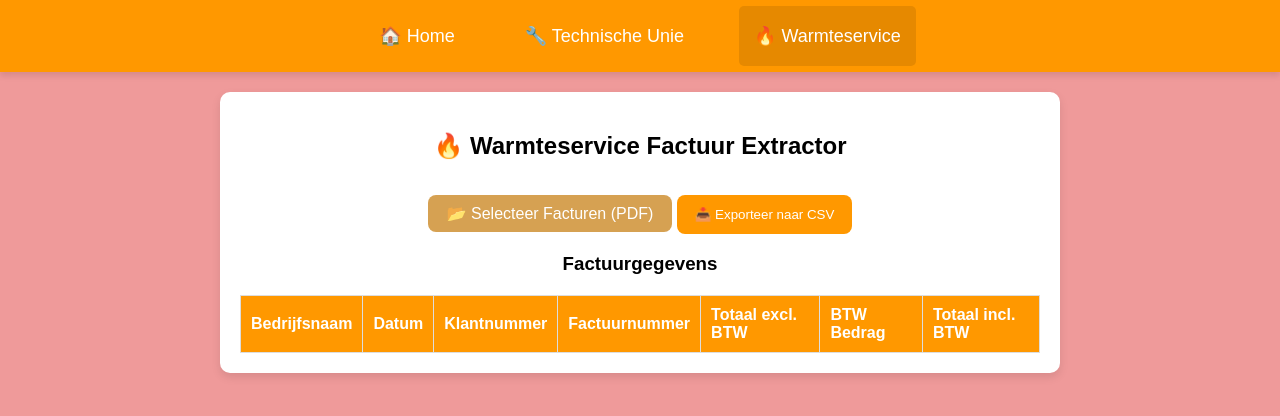
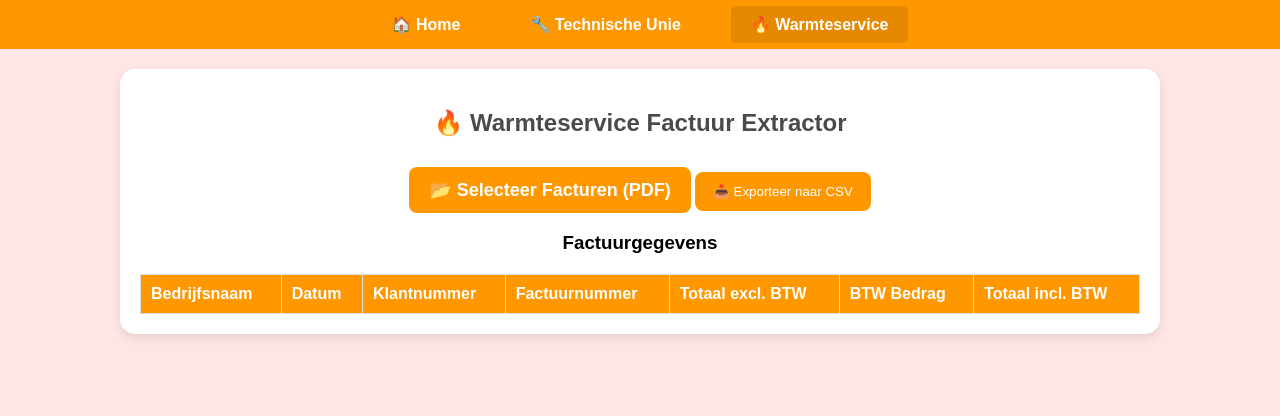
Before and after one commit to tygo64/factuur, a plain HTML site: page warmte.html in a window 1280 px wide. Drawn offline with Linux system fonts and the light colour scheme.

Commit message:
Update style.css

```diff
--- a/css/style.css
+++ b/css/style.css
@@ -1,17 +1,29 @@
-/* Algemene stijl */
+/* Algemene body styling */
 body {
     font-family: Arial, sans-serif;
+    background-color: #fdf7e3;
     margin: 0;
     padding: 0;
-    background-color: #f9f9f9;
     text-align: center;
+}
+
+/* Unieke achtergrondkleuren per pagina */
+.technische-body {
+    background-color: #eef7ff;
+}
+
+.warmte-body {
+    background-color: #ffe6e6;
+}
+
+.bouwmaat-body {
+    background-color: #e6f7e6;
 }
 
 /* Navigatiebalk */
 nav {
     background-color: #ff9800;
-    padding: 25px 0;
-    box-shadow: 0 4px 6px rgba(0, 0, 0, 0.1);
+    padding: 15px 0;
 }
 
 nav ul {
@@ -23,32 +35,64 @@ nav ul {
 }
 
 nav ul li {
-    margin: 0 20px;
+    margin: 0 15px;
 }
 
 nav ul li a {
     text-decoration: none;
+    font-size: 16px;
+    font-weight: bold;
     color: white;
-    font-size: 18px;
-    padding: 20px 15px;
+    padding: 10px 20px;
     border-radius: 5px;
+    transition: 0.3s;
 }
 
-nav ul li a.active, nav ul li a:hover {
+nav ul li a:hover,
+nav ul li a.active {
     background-color: #e68900;
 }
 
-/* Container */
+/* Container styling */
 .container {
-    max-width: 800px;
-    margin: 20px auto;
+    max-width: 1000px;
+    margin: auto;
     background: white;
     padding: 20px;
-    border-radius: 10px;
+    border-radius: 15px;
     box-shadow: 0 4px 10px rgba(0, 0, 0, 0.1);
+    margin-top: 20px;
 }
 
-/* Tabellen */
+/* Titels */
+h2 {
+    color: #4a4a4a;
+}
+
+/* Bestandsupload knop styling */
+.file-label {
+    display: inline-block;
+    font-size: 18px;
+    color: white;
+    background-color: #ff9800;
+    font-weight: bold;
+    padding: 12px 20px;
+    border-radius: 8px;
+    cursor: pointer;
+    transition: 0.3s;
+    border: none;
+}
+
+.file-label:hover {
+    background-color: #e68900;
+}
+
+/* Zorg ervoor dat de echte input niet zichtbaar is */
+.custom-file-input {
+    display: none;
+}
+
+/* Tabel styling */
 table {
     width: 100%;
     border-collapse: collapse;
@@ -70,7 +114,7 @@ tr:nth-child(even) {
     background-color: #fff8e1;
 }
 
-/* Knoppen */
+/* Knop styling */
 button {
     background: #ff9800;
     color: white;
@@ -86,34 +130,23 @@ button:hover {
     background: #e68900;
 }
 
-/* Achtergrondkleur per pagina */
-.index-body {
-    background-color: #ffe0b2; /* Lichtblauw */
+/* Mobiele weergave optimalisatie */
+@media (max-width: 768px) {
+    nav ul {
+        flex-direction: column;
+        text-align: center;
     }
 
-.technische-body {
-    background-color: #c8e6c9; /* Licht oranje */
+    nav ul li {
+        margin-bottom: 10px;
     }
 
-.warmte-body {
-    background-color: #ef9a9a; /* Licht turquoise */
+    .container {
+        width: 90%;
+        padding: 15px;
     }
 
-.custom-file-input {
-    display: none;
+    table {
+        font-size: 14px;
     }
-
-.file-label {
-    display: inline-block;
-    background-color: #d6a152;
-    color: white;
-    padding: 9px 19px;
-    font-size: 16px;
-    cursor: pointer;
-    border-radius: 8px;
-    transition: 0.3s;
 }
-
-.file-label:hover {
-    background-color: #e68900;
-}
```
Lines whose indentation alone changed are shown as unchanged.
